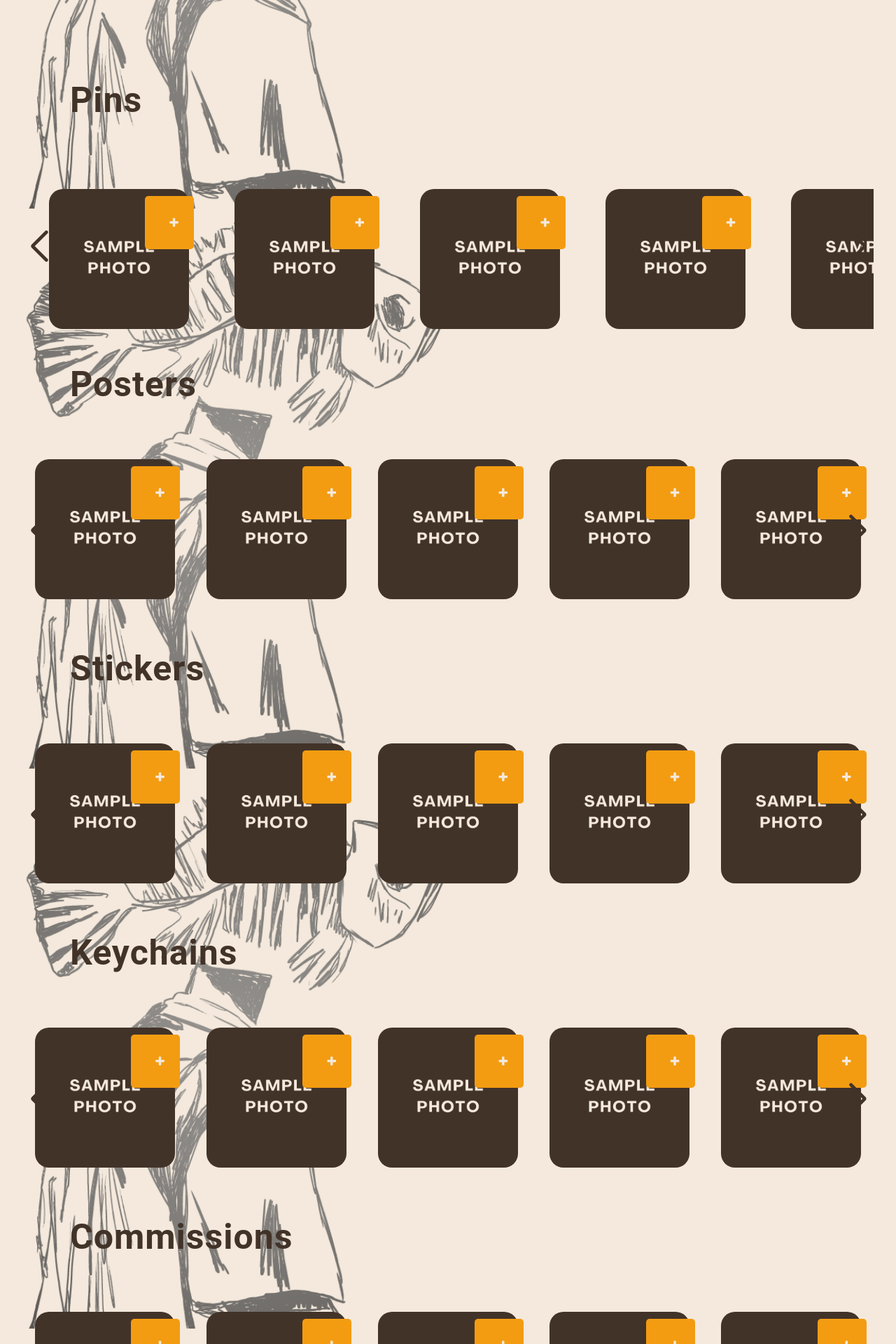
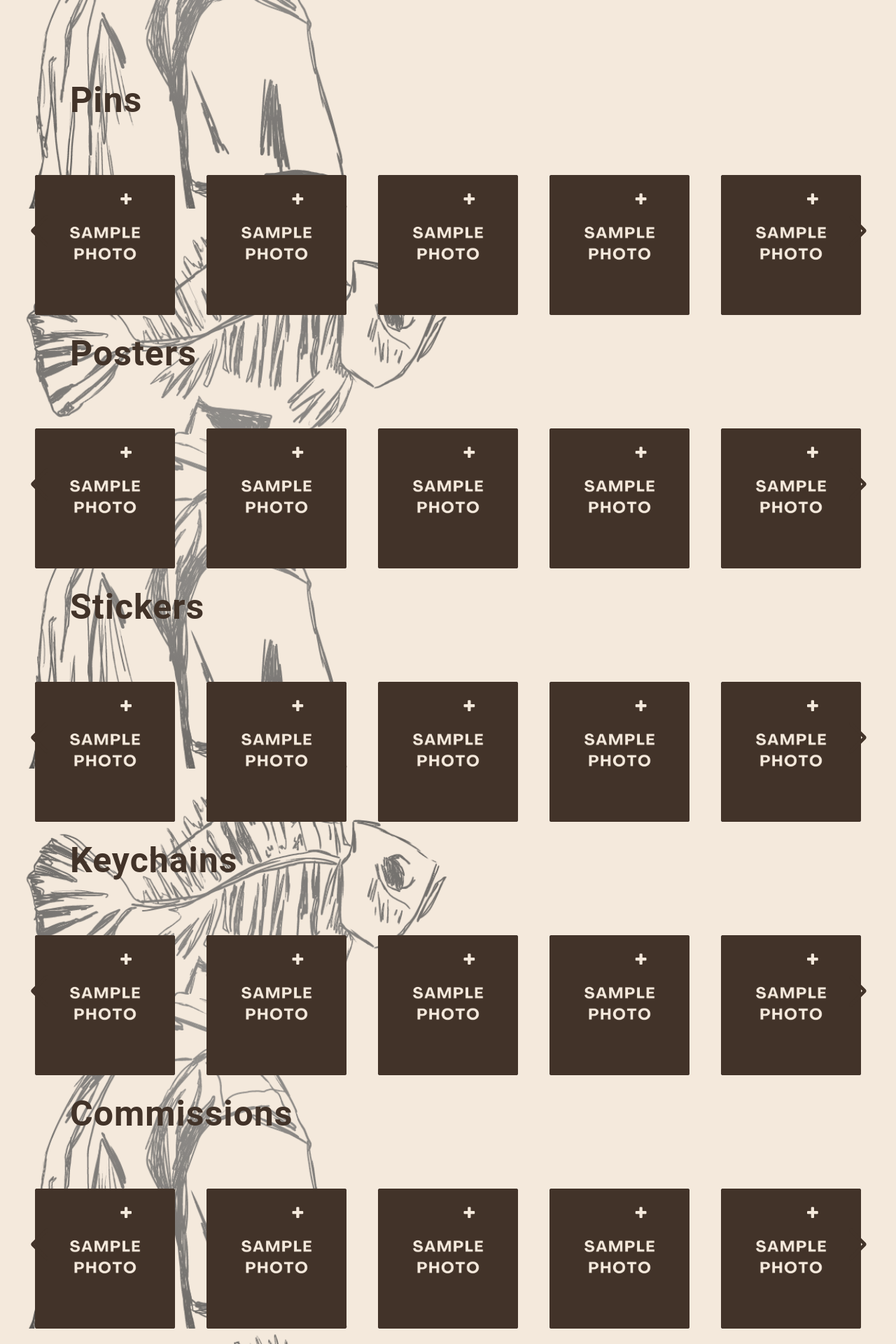
Before and after one commit to neytism/DoIndie, a PHP site: page /DoIndie/app/views/products.html in a window 1280 px wide. Shown: the part 502-2422 px from the top of the page at 70% size. Run offline with PHP 8.4, Linux system fonts and the light colour scheme.

Commit message:
cart button
fixed add to cart button ui and cart ui

```diff
--- a/app/views/products.html
+++ b/app/views/products.html
@@ -11,18 +11,7 @@
     <!-- Swiper Stylesheet -->
     <link rel="stylesheet" href="https://cdn.jsdelivr.net/npm/swiper@11/swiper-bundle.min.css" />
     <link rel="stylesheet" href="https://cdnjs.cloudflare.com/ajax/libs/font-awesome/4.7.0/css/font-awesome.min.css">
-    <style>
-        .swiper {
-            height: 250px;
-        }
-        .swiper-button-next,
-        .swiper-button-prev {
-            color: #2f1a09;
-        }
-        .swiper-slide img {
-            border-radius: 20px;
-        }
-    </style>
+
 </head>
 <body style="background-repeat: no-repeat center center fixed;">
     <!-- NAV BAR -->
@@ -74,14 +63,14 @@
         <br><br>
         <div class="swiper">
             <div class="swiper-wrapper">
-                <div class="swiper-slide product"> <a href="pins-item1.html"><img src="..\..\assets\img\sample.png" width="200" height="200" alt="Pin 1" /></a> <a href="#" class="add-to-cart" data-id="pin1" data-name="Pin 1" data-price="10.00"><i class="fa fa-plus"></i></a></div>
-                <div class="swiper-slide product"> <a href="pins-item2.html"><img src="..\..\assets\img\sample.png" width="200" height="200" alt="Pin 2" /></a> <a href="#" class="add-to-cart" data-id="pin2" data-name="Pin 2" data-price="20.00"><i class="fa fa-plus"></i></a></div>
-                <div class="swiper-slide product"> <a href="pins-item3.html"><img src="..\..\assets\img\sample.png" width="200" height="200" alt="Pin 3" /></a> <a href="#" class="add-to-cart" data-id="pin3" data-name="Pin 3" data-price="30.00"><i class="fa fa-plus"></i></a></div>
-                <div class="swiper-slide product"> <a href="pins-item4.html"><img src="..\..\assets\img\sample.png" width="200" height="200" alt="Pin 4" /></a> <a href="#" class="add-to-cart" data-id="pin4" data-name="Pin 4" data-price="40.00"><i class="fa fa-plus"></i></a></div>
-                <div class="swiper-slide product"> <a href="pins-item5.html"><img src="..\..\assets\img\sample.png" width="200" height="200" alt="Pin 5" /></a> <a href="#" class="add-to-cart" data-id="pin5" data-name="Pin 5" data-price="50.00"><i class="fa fa-plus"></i></a></div>
-                <div class="swiper-slide product"> <a href="pins-item6.html"><img src="..\..\assets\img\sample.png" width="200" height="200" alt="Pin 6" /></a> <a href="#" class="add-to-cart" data-id="pin6" data-name="Pin 6" data-price="60.00"><i class="fa fa-plus"></i></a></div>
-                <div class="swiper-slide product"> <a href="pins-item7.html"><img src="..\..\assets\img\sample.png" width="200" height="200" alt="Pin 7" /></a> <a href="#" class="add-to-cart" data-id="pin7" data-name="Pin 7" data-price="70.00"><i class="fa fa-plus"></i></a></div>
-                <div class="swiper-slide product"> <a href="pins-item8.html"><img src="..\..\assets\img\sample.png" width="200" height="200" alt="Pin 8" /></a> <a href="#" class="add-to-cart" data-id="pin8" data-name="Pin 8" data-price="80.00"><i class="fa fa-plus"></i></a></div>
+                <div class="swiper-slide"> <a href="pins-item1.html"><img src="..\..\assets\img\sample.png" width="200" height="200" alt="Pin 1" /></a> <a href="#" class="add-to-cart" data-id="pin1" data-name="Pin 1" data-price="10.00"><i class="fa fa-plus"></i></a></div>
+                <div class="swiper-slide"> <a href="pins-item2.html"><img src="..\..\assets\img\sample.png" width="200" height="200" alt="Pin 2" /></a> <a href="#" class="add-to-cart" data-id="pin2" data-name="Pin 2" data-price="20.00"><i class="fa fa-plus"></i></a></div>
+                <div class="swiper-slide"> <a href="pins-item3.html"><img src="..\..\assets\img\sample.png" width="200" height="200" alt="Pin 3" /></a> <a href="#" class="add-to-cart" data-id="pin3" data-name="Pin 3" data-price="30.00"><i class="fa fa-plus"></i></a></div>
+                <div class="swiper-slide"> <a href="pins-item4.html"><img src="..\..\assets\img\sample.png" width="200" height="200" alt="Pin 4" /></a> <a href="#" class="add-to-cart" data-id="pin4" data-name="Pin 4" data-price="40.00"><i class="fa fa-plus"></i></a></div>
+                <div class="swiper-slide"> <a href="pins-item5.html"><img src="..\..\assets\img\sample.png" width="200" height="200" alt="Pin 5" /></a> <a href="#" class="add-to-cart" data-id="pin5" data-name="Pin 5" data-price="50.00"><i class="fa fa-plus"></i></a></div>
+                <div class="swiper-slide"> <a href="pins-item6.html"><img src="..\..\assets\img\sample.png" width="200" height="200" alt="Pin 6" /></a> <a href="#" class="add-to-cart" data-id="pin6" data-name="Pin 6" data-price="60.00"><i class="fa fa-plus"></i></a></div>
+                <div class="swiper-slide"> <a href="pins-item7.html"><img src="..\..\assets\img\sample.png" width="200" height="200" alt="Pin 7" /></a> <a href="#" class="add-to-cart" data-id="pin7" data-name="Pin 7" data-price="70.00"><i class="fa fa-plus"></i></a></div>
+                <div class="swiper-slide"> <a href="pins-item8.html"><img src="..\..\assets\img\sample.png" width="200" height="200" alt="Pin 8" /></a> <a href="#" class="add-to-cart" data-id="pin8" data-name="Pin 8" data-price="80.00"><i class="fa fa-plus"></i></a></div>
             </div>
             <div class="swiper-button-prev"></div>
             <div class="swiper-button-next"></div>
@@ -176,11 +165,14 @@
             <div class="swiper-button-prev"></div>
             <div class="swiper-button-next"></div>
         </div>
+    </div>
+
+    <div class="overlay" id="overlay"></div>
 
     <!-- CART PORTION -->
     <div class="cart-sidebar" id="cart-sidebar">
         <h2>Cart</h2>
-        <div id="cart-items">
+        <div class="cart-item">
             <!-- Cart items will be dynamically added here -->
         </div>
         <p id="total-price">Total: $0.00</p>
@@ -217,62 +209,87 @@
         // Initialize cart
         let cart = [];
 
-        // Function to render cart items
+        function toggleCart() {
+            const cartSidebar = document.querySelector('.cart-sidebar');
+            const overlay = document.getElementById('overlay');
+
+            if (cart.length > 0) {
+                cartSidebar.classList.add('active');
+                overlay.style.display = 'block'; // Show overlay
+            } else {
+                cartSidebar.classList.remove("active");
+                overlay.style.display = 'none'; // Hide overlay
+            }
+        }
+
+        document.getElementById('overlay').addEventListener('click', () => {
+            const cartSidebar = document.querySelector('.cart-sidebar');
+            const overlay = document.getElementById('overlay');
+
+            cartSidebar.classList.remove("active");
+            overlay.style.display = 'none';
+        });
+
+        function updateCartLink() {
+            const cartLink = document.querySelector('.cart-link');
+            const itemCount = cart.length;
+            cartLink.textContent = `CART(${itemCount})`;
+        }
+
         function renderCart() {
-            const cartContainer = document.getElementById("cart-items");
-            const cartSidebar = document.getElementById("cart-sidebar");
-            cartContainer.innerHTML = ""; // Clear existing items
+            const cartItems = document.querySelector('.cart-item');
+            const cartSidebar = document.querySelector('.cart-sidebar');
+            const overlay = document.getElementById('overlay'); // Assuming you added the overlay
+            cartItems.innerHTML = ''; // Clear existing items
 
             let totalPrice = 0;
 
-            if (cart.length > 0) {
-                cartSidebar.classList.add("active"); // Show cart
-            } else {
-                cartSidebar.classList.remove("active"); // Hide cart
-            }
+            cart.forEach(item => {
+                const cartItem = document.createElement('div');
+                cartItem.classList.add('cart-item');
 
-            // Render each item in the cart
-            cart.forEach(item => {
-                const cartItem = document.createElement("div");
-                cartItem.classList.add("cart-item");
                 cartItem.innerHTML = `
                     <p>${item.name} (${item.quantity})</p>
                     <p>$${(item.price * item.quantity).toFixed(2)}</p>
-                    <span class="remove-item" data-id="${item.id}">Remove</span>
+                    <p class="remove-item" data-id="${item.id}">Remove</p>
                 `;
-                cartContainer.appendChild(cartItem);
 
+                cartItems.appendChild(cartItem);
                 totalPrice += item.price * item.quantity;
             });
 
-            // Update total price
-            document.getElementById("total-price").textContent = `Total: $${totalPrice.toFixed(2)}`;
+            document.getElementById('total-price').textContent = `Total: $${totalPrice.toFixed(2)}`;
 
             // Add event listeners to remove buttons
             document.querySelectorAll(".remove-item").forEach(button => {
                 button.addEventListener("click", function () {
                     const productId = this.getAttribute("data-id");
-                    cart = cart.filter(item => item.id !== productId);
-                    renderCart();
+                    cart = cart.filter(item => item.id !== productId); // Remove the item
+                    renderCart(); // Re-render the cart
                 });
             });
+
+            // Check if the cart is empty
+            if (cart.length === 0) {
+                cartSidebar.classList.remove("active"); // Hide the cart sidebar
+                if (overlay) overlay.style.display = 'none'; // Hide overlay if added
+            }
+            updateCartLink();
         }
 
-        // Add event listeners to "Add to Cart" buttons
-        document.querySelectorAll(".add-to-cart").forEach(button => {
-            button.addEventListener("click", function (e) {
-                e.preventDefault();
+        // Add event listener when CART link was click
+        document.querySelector('.cart-link').addEventListener('click', toggleCart);
 
-                // Extract product details from data attributes
-                const productId = this.getAttribute("data-id");
-                const productName = this.getAttribute("data-name");
-                const productPrice = parseFloat(this.getAttribute("data-price"));
+        document.querySelectorAll('.add-to-cart').forEach(button => {
+            button.addEventListener('click', () => {
+                event.preventDefault(); // Prevent the default behavior of the <a> tag
 
-                // Check if item is already in the cart
+                const productId = button.getAttribute('data-id');
+                const productName = button.getAttribute('data-name');
+                const productPrice = parseFloat(button.getAttribute('data-price'));
                 const existingItem = cart.find(item => item.id === productId);
-
                 if (existingItem) {
-                    existingItem.quantity += 1;
+                    existingItem.quantity++;
                 } else {
                     cart.push({
                         id: productId,
@@ -281,13 +298,9 @@
                         quantity: 1
                     });
                 }
-
-                renderCart(); // Update the cart display
+                renderCart();
             });
         });
-
-        // Initial render of cart
-        renderCart();
     </script>
 </body>
 </html>
--- a/assets/css/products.css
+++ b/assets/css/products.css
@@ -106,6 +106,7 @@ body{
   justify-content: center;
   align-items: center;
   position: relative;
+
 }
 
 .swiper-slide {
@@ -150,92 +151,6 @@ left: -30px;
  }
 }
 
-/* CART PORTION */
-/*
-.cart {
-  color: #fff;
-  position: fixed;
-  width: 400px;
-  max-width: 80vw;
-  height: 100vh;
-  background-color: #423329;
-  top: 0;
-  right: -100%;
-  display: grid;
-  grid-template-rows: 50px 1fr 50px;
-  gap: 20px;
-  transition: right 1s;
-  z-index: 1000;
-  box-shadow: -2px 0 10px rgba(0, 0, 0, 0.5);
-}
-
-.cart .buttons .checkout{
-  background-color: #f4e9dc;
-  color: #423329;
-}
-.cart h2{
-  color: #f4e9dc;
-  padding: 20px;
-  height: 30px;
-  margin: 0;
-}
-
-
-.cart .listCart .item{
-  display: grid;
-  grid-template-columns: 50px 1fr 70px;
-  align-items: center;
-  gap: 20px;
-  margin-bottom: 20px;
-
-}
-.cart .listCart img{
-  width: 100%;
-  height: 70px;
-  object-fit: cover;
-  border-radius: 10px;
-}
-.cart .listCart .item .name{
-  font-weight: bold;
-}
-.cart .listCart .item .quantity{
-  display: flex;
-  justify-content: end;
-  align-items: center;
-}
-.cart .listCart .item .quantity span{
-  display: block;
-  width: 50px;
-  text-align: center;
-}
-
-.cart .listCart{
-  padding: 20px;
-  overflow: auto;
-}
-.cart .listCart::-webkit-scrollbar{
-  width: 0;
-}
-
-.cart .buttons{
-  display: grid;
-  grid-template-columns: repeat(2, 1fr);
-  text-align: center;
-}
-.cart .buttons div{
-  background-color: #423329;
-  display: flex;
-  justify-content: center;
-  align-items: center;
-  font-weight: bold;
-  cursor: pointer;
-}
-.cart .buttons a{
-  color: #2f1a09;
-  text-decoration: none;
-}
-*/
-
 .product {
   position: relative;
   display: inline-block;
@@ -244,18 +159,15 @@ left: -30px;
 
 .add-to-cart {
   position: absolute;
-  top: 10px;
-  right: 10px;
-  font-size: 16px;
+  /* top: -10px; */
+  right: 70px;
+  font-size: 20px;
   text-decoration: none;
   color: white;
-  background-color: #f39c12;
-  padding: 5px 10px;
-  border-radius: 5px;
-}
-
-.add-to-cart:hover {
-  background-color: #e67e22;
+  background-color: #423329;
+  align-items: center;
+  justify-content: center;
+  z-index: 10;
 }
 
 .cart-sidebar {
@@ -269,6 +181,7 @@ left: -30px;
   overflow-y: auto;
   transition: transform 0.3s ease-in-out;
   transform: translateX(100%); /* Hidden by default */
+  z-index: 1000;
 }
 
 .cart-sidebar.active{
@@ -277,10 +190,11 @@ left: -30px;
 
 .cart-sidebar h2 {
   margin-top: 0;
+  color: white;
 }
 
 .cart-item {
-  display: flex;
+  display: block;
   justify-content: space-between;
   align-items: center;
   margin-bottom: 10px;
@@ -312,3 +226,14 @@ left: -30px;
 .checkout-button:hover {
   background-color: #2ecc71;
 }
+
+.overlay {
+  position: fixed;
+  top: 0;
+  left: 0;
+  width: 100%;
+  height: 100%;
+  background-color: rgba(0, 0, 0, 0.5); /* Semi-transparent black */
+  z-index: 999; /* Below the cart-sidebar but above everything else */
+  display: none; /* Hidden by default */
+}
```
